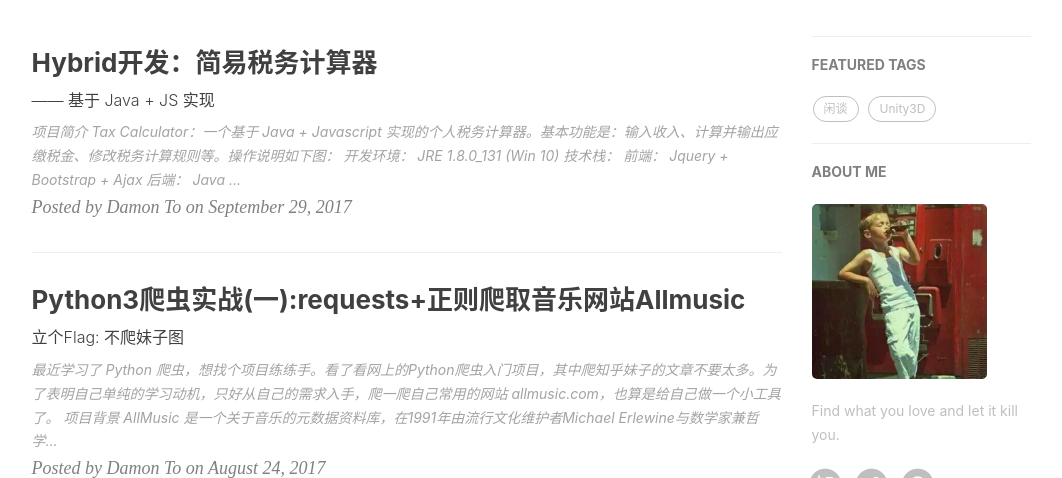
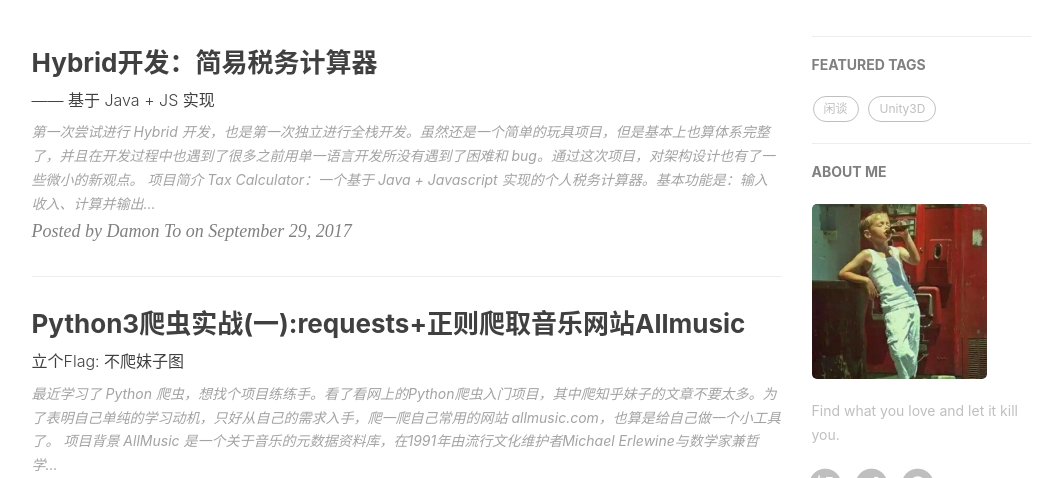
Before and after one commit to duyike/DamonDu.github.io, a Jekyll site: the page built from index.html, in a window 1280 px wide and 900 px high, cut to the strip 422-900 px from the top of the window. Shown: the whole strip, without its empty margins (136-1198 px from the left). Built offline with Jekyll 4.4.1, drawn with Linux system fonts in a browser that asks for light colours; nearby versions of some CDN libraries; the list of posts is cut into pages by our own code; comment, search, counter and statistics services are not loaded.

Commit message:
tax calculator blog

```diff
--- a/_posts/2017-09-29-TaxCalculator.markdown
+++ b/_posts/2017-09-29-TaxCalculator.markdown
@@ -12,6 +12,8 @@ tags:
     - Javascript
     - Hybrid
 ---
+
+> 第一次尝试进行 Hybrid 开发，也是第一次独立进行全栈开发。虽然还是一个简单的玩具项目，但是基本上也算体系完整了，并且在开发过程中也遇到了很多之前用单一语言开发所没有遇到了困难和 bug。通过这次项目，对架构设计也有了一些微小的新观点。
 
 ## 项目简介
 
```
